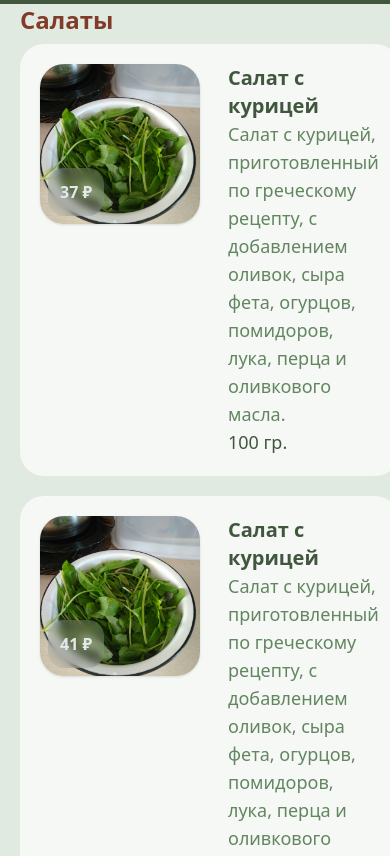
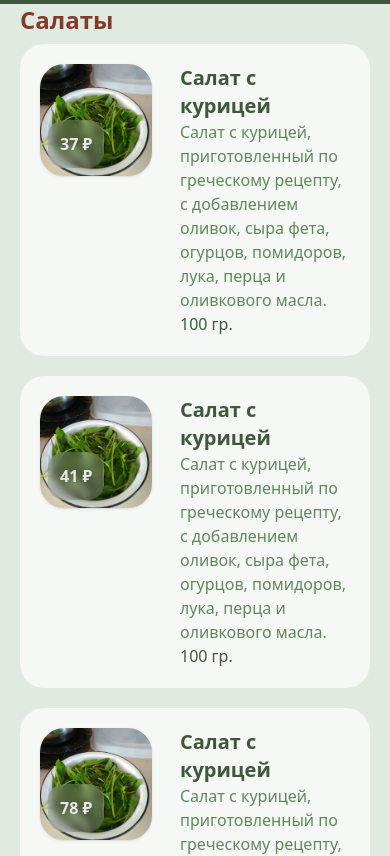
Before and after one commit to Kexogg/qrcafe, a React (Vite) app in the folder client/: page /customer/home in a window 390 px wide. Shown: the part 840-1696 px from the top of the page. Built offline with nearby package versions, Linux system fonts and the light colour scheme.

Commit message:
adjust styles for small screens

```diff
--- a/client/src/components/UI/DishCard/DishCard.tsx
+++ b/client/src/components/UI/DishCard/DishCard.tsx
@@ -7,16 +7,16 @@ type DishCardProps = {
 const DishCard = ({dish, onClick}: DishCardProps) => {
     return (
         <li key={dish.id}>
-            <button className={'p-5 bg-primary-50 rounded-3xl flex gap-7 text-left'} onClick={onClick}>
-                <div className={'relative w-40 h-40 flex shrink-0'}>
+            <button className={'w-full p-5 bg-primary-50 rounded-3xl flex gap-7 text-left'} onClick={onClick}>
+                <div className={'relative w-28 h-28 md:w-40 md:h-40 flex shrink-0'}>
                     <img className={'absolute w-full aspect-square object-cover rounded-3xl shadow'} src={dish.image}
                          alt={dish.name}/>
                     <p className={'relative text-gray-200 bg-neutral-400 bg-opacity-30 backdrop-blur-sm rounded-2xl p-3 w-fit text-right mt-auto mb-2 ml-2 font-bold'}>{dish.price} ₽</p>
                 </div>
                 <div className={'h-auto flex flex-col'}>
                     <h3 className={'text-primary-700 font-semibold text-xl'}>{dish.name}</h3>
-                    <p className={'text-primary-500 text-lg font-normal'}>{dish.description}</p>
-                    <p className={'text-primary-700 text-lg font-normal mt-auto block'}>{dish.weight}</p>
+                    <p className={'text-primary-500 md:text-lg font-normal'}>{dish.description}</p>
+                    <p className={'text-primary-700 md:text-lg font-normal mt-auto block'}>{dish.weight}</p>
                 </div>
             </button>
         </li>
```
